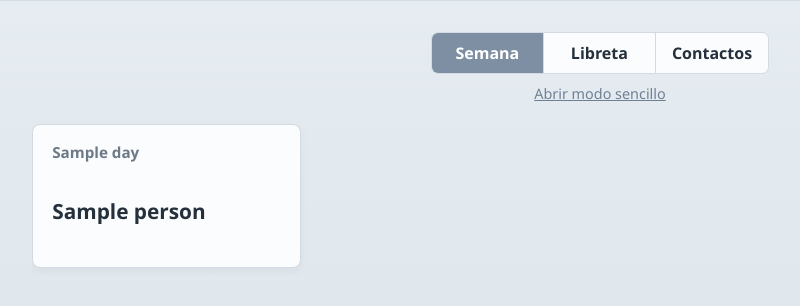
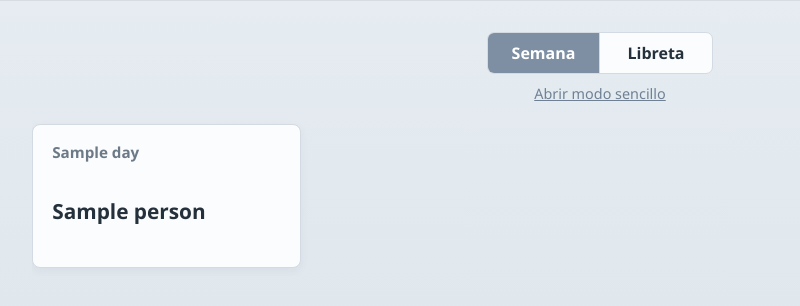
Before and after one commit to rg2011/calendario, a Python web app: template templates/week.html in a window 1280 px wide. Shown: the part 65-371 px from the top of the page, without its empty margins (40-840 px from the left). Run offline with Jinja, Linux system fonts and the light colour scheme; the template is opened without the code that fills it: most values are stand-ins (such as "Sample title", 1, 10 or a date in 2020).

Commit message:
gestiona contactos

```diff
--- a/static/style.css
+++ b/static/style.css
@@ -1041,6 +1041,10 @@ body {
     border-right: 0;
 }
 
+.week-tab.is-last-visible {
+    border-right: 0;
+}
+
 .week-tab.is-active {
     background: var(--accent);
     color: var(--text-on-accent);
--- a/templates/week.html
+++ b/templates/week.html
@@ -6,7 +6,7 @@
 <div class="week-tabs" role="tablist" aria-label="Vista de semana">
     <button id="weekTab" class="week-tab is-active" type="button" role="tab" aria-selected="true" aria-controls="weekPanel">Semana</button>
     <button id="dialingTab" class="week-tab" type="button" role="tab" aria-selected="false" aria-controls="dialingPanel">Libreta</button>
-    <button id="extraContactsTab" class="week-tab" type="button" role="tab" aria-selected="false" aria-controls="extraContactsPanel">Contactos</button>
+    <button id="extraContactsTab" class="week-tab" type="button" role="tab" aria-selected="false" aria-controls="extraContactsPanel" hidden>Contactos</button>
 </div>
 {% if not easy_mode %}
 <p class="easy-mode-access"><a href="{{ url_for('easy_mode') }}">Abrir modo sencillo</a></p>
@@ -149,8 +149,11 @@ function renderExtraContacts() {
         .filter((contact) => contact && typeof contact.name === 'string' && typeof contact.tel === 'string' && contact.name.trim() && contact.tel)
         .sort((first, second) => first.name.localeCompare(second.name, 'es'));
     extraContactsList.replaceChildren();
+    const hasContacts = contacts.length > 0;
+    extraContactsTab.hidden = !hasContacts;
+    dialingTab.classList.toggle('is-last-visible', !hasContacts);
 
-    if (!contacts.length) {
+    if (!hasContacts) {
         const emptyMessage = document.createElement('p');
         emptyMessage.className = 'extra-contacts-empty';
         emptyMessage.textContent = 'Aún no has importado contactos extra.';
@@ -185,6 +188,13 @@ function renderExtraContacts() {
         contactElement.append(initial, details, callButton);
         extraContactsList.append(contactElement);
     });
+}
+
+function navigablePanelIndexes() {
+    return panels
+        .map((panel, index) => ({ panel, index }))
+        .filter(({ panel }) => panel !== extraContactsPanel || !extraContactsTab.hidden)
+        .map(({ index }) => index);
 }
 
 function addCallButtons() {
@@ -230,9 +240,12 @@ function handleSwipeEnd(clientX, clientY) {
         return;
     }
 
+    const panelIndexes = navigablePanelIndexes();
+    const currentPosition = panelIndexes.indexOf(activePanelIndex);
     // De derecha a izquierda avanza: la siguiente pantalla entra por la derecha.
     const advances = deltaX < 0;
-    showTab(activePanelIndex + (advances ? 1 : -1), true, advances ? -1 : 1);
+    const nextPosition = (currentPosition + (advances ? 1 : -1) + panelIndexes.length) % panelIndexes.length;
+    showTab(panelIndexes[nextPosition], true, advances ? -1 : 1);
 }
 
 weekTab.addEventListener('click', () => showPanel(0));
```
